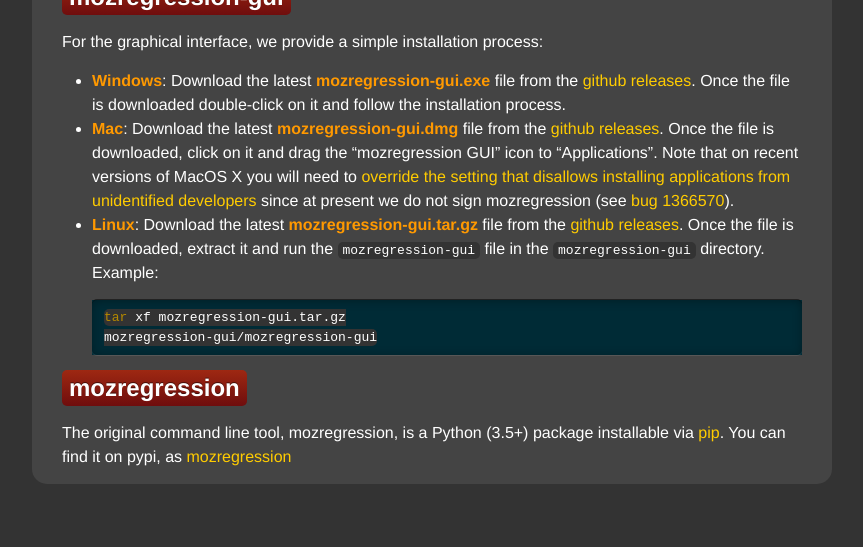
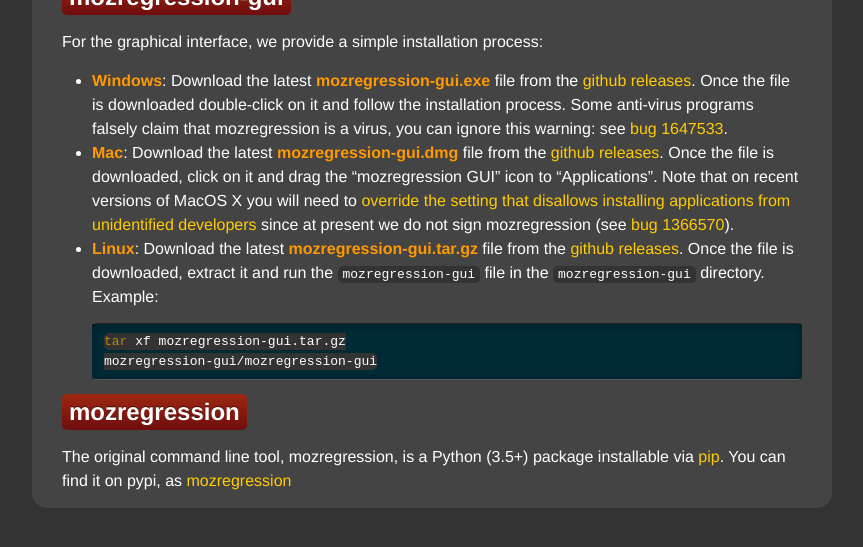
Before and after one commit to mozilla/mozregression, a Jekyll site: the page built from docs/install.md, in a window 1280 px wide, cut to the strip 324-871 px from the top of the page. Shown: the whole strip, without its empty margins (208-1071 px from the left). Built offline with Jekyll 4.4.1, drawn with Linux system fonts in a browser that asks for light colours.

Commit message:
anti virus note

````diff
--- a/docs/install.md
+++ b/docs/install.md
@@ -14,7 +14,8 @@
 - **Windows**:
   Download the latest **mozregression-gui.exe** file from the
   [github releases]. Once the file is downloaded double-click on it and
-  follow the installation process.
+  follow the installation process. Some anti-virus programs falsely claim that
+  mozregression is a virus, you can ignore this warning: see [bug 1647533].
 - **Mac**:
   Download the latest **mozregression-gui.dmg** file from the
   [github releases]. Once the file is downloaded, click on it and drag
@@ -25,7 +26,7 @@
 - **Linux**:
   Download the latest **mozregression-gui.tar.gz** file from the
   [github releases]. Once the file is downloaded, extract it and run the
-  `mozregression-gui` file in the `mozregression-gui` directory.  Example:
+  `mozregression-gui` file in the `mozregression-gui` directory. Example:
 
   ```sh
   tar xf mozregression-gui.tar.gz
@@ -41,4 +42,5 @@
 [github releases]: https://github.com/mozilla/mozregression/releases
 [bug 1366570]: https://bugzilla.mozilla.org/show_bug.cgi?id=1366570
 [bug 1581643]: https://bugzilla.mozilla.org/show_bug.cgi?id=1581643
+[bug 1647533]: https://bugzilla.mozilla.org/show_bug.cgi?id=1647533
 [pip]: https://pypi.org/project/pip/
````
